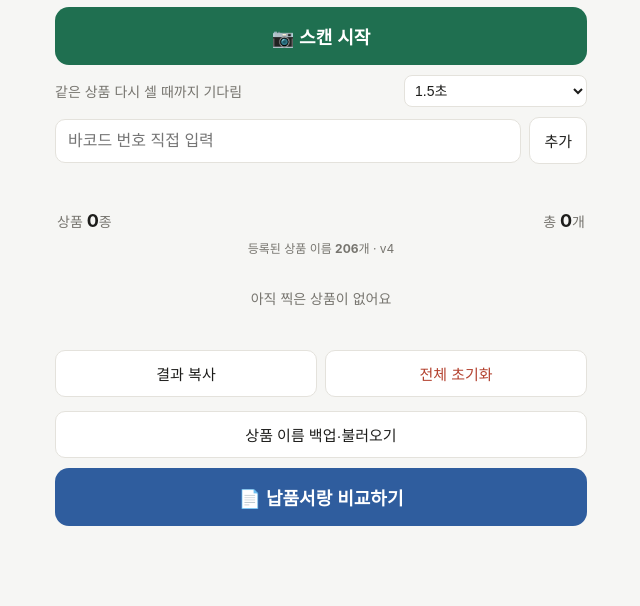
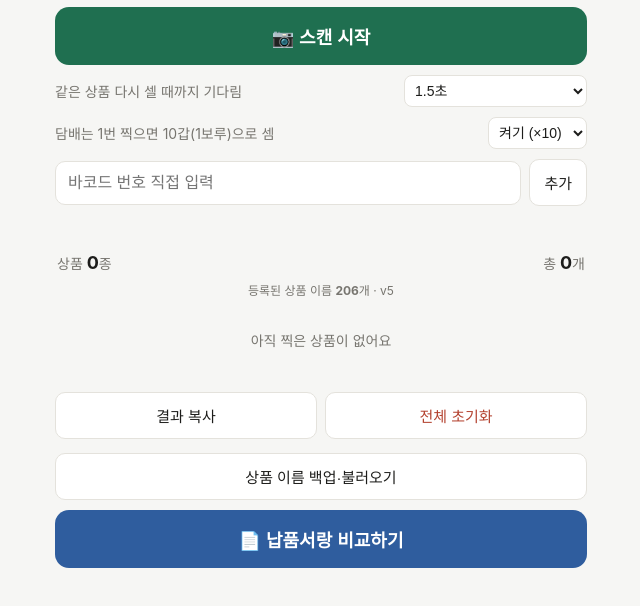
Before and after one commit to r96pbr6tv7-ship-it/barcode, a plain HTML site: page index.html in a window 1280 px wide. Shown: the part 48-654 px from the top of the page, without its empty margins (319-959 px from the left). Drawn offline with Linux system fonts and the light colour scheme.

Commit message:
담배는 1번 스캔에 10갑(1보루)으로 세기 (켜고 끄기 가능)
Co-Authored-By: Claude Opus 5.5 <noreply@anthropic.com>
Claude-Session: https://claude.ai/code/session_01GjjXQirRaF7JqRyZqdZSr9

```diff
--- a/index.html
+++ b/index.html
@@ -68,6 +68,13 @@
     </select>
   </div>
 
+  <div class="opt">
+    <span>담배는 1번 찍으면 10갑(1보루)으로 셈</span>
+    <select id="carton">
+      <option value="10" selected>켜기 (×10)</option>
+      <option value="1">끄기 (낱개)</option>
+    </select>
+  </div>
   <form class="row" id="manual">
     <input id="code" inputmode="numeric" placeholder="바코드 번호 직접 입력" autocomplete="off">
     <button class="btn" type="submit">추가</button>
@@ -76,7 +83,7 @@
   <div class="msg" id="msg"></div>
 
   <div class="sum"><span>상품 <b id="kinds">0</b>종</span><span>총 <b id="total">0</b>개</span></div>
-  <div style="text-align:center;font-size:12px;color:var(--mute);margin:4px 0">등록된 상품 이름 <b id="namecount">0</b>개 · v4</div>
+  <div style="text-align:center;font-size:12px;color:var(--mute);margin:4px 0">등록된 상품 이름 <b id="namecount">0</b>개 · v5</div>
   <ul id="list"></ul>
 
   <div class="foot">
@@ -237,9 +244,14 @@
 
   // ---- 처음 보는 상품 이름 입력 ----
   var naming=null;
+  // 담배(J)/P)/K)/B)/T) 등으로 시작하는 이름)는 보루 단위로 셈
+  function isCig(code){ return /^[A-Z]\)/.test(names[code]||''); }
+  function unitOf(code){ return isCig(code) ? (+$('carton').value||1) : 1; }
+  try{ var cs=localStorage.getItem('bc_carton_v1'); if(cs) $('carton').value=cs; }catch(e){}
+  $('carton').onchange=function(){ try{localStorage.setItem('bc_carton_v1',$('carton').value)}catch(e){} };
   function handleScan(code){
     code=String(code).trim(); if(!code) return;
-    add(code,1);
+    add(code,unitOf(code));
     if(!names[code]) askName(code);
   }
   function askName(code){
```
